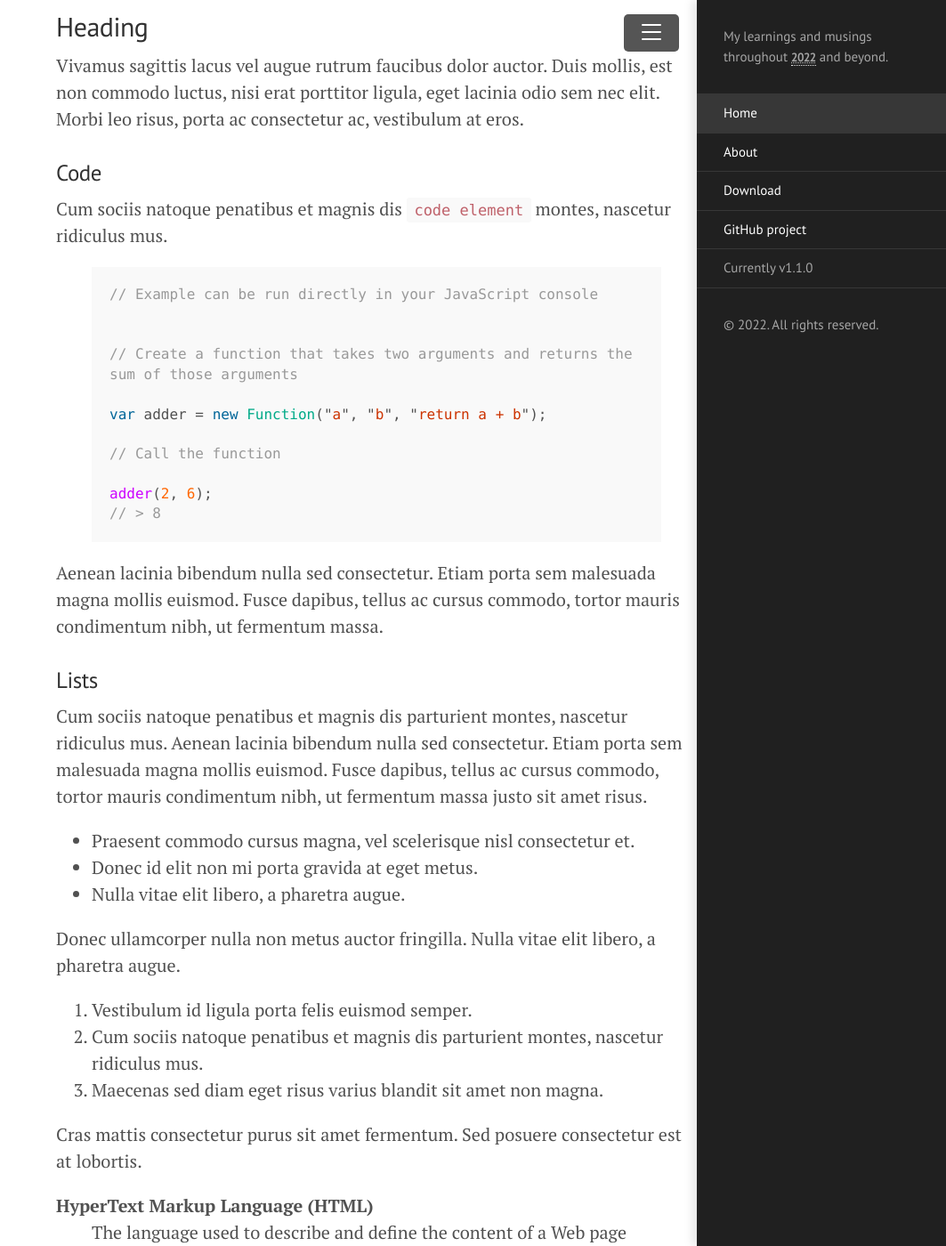
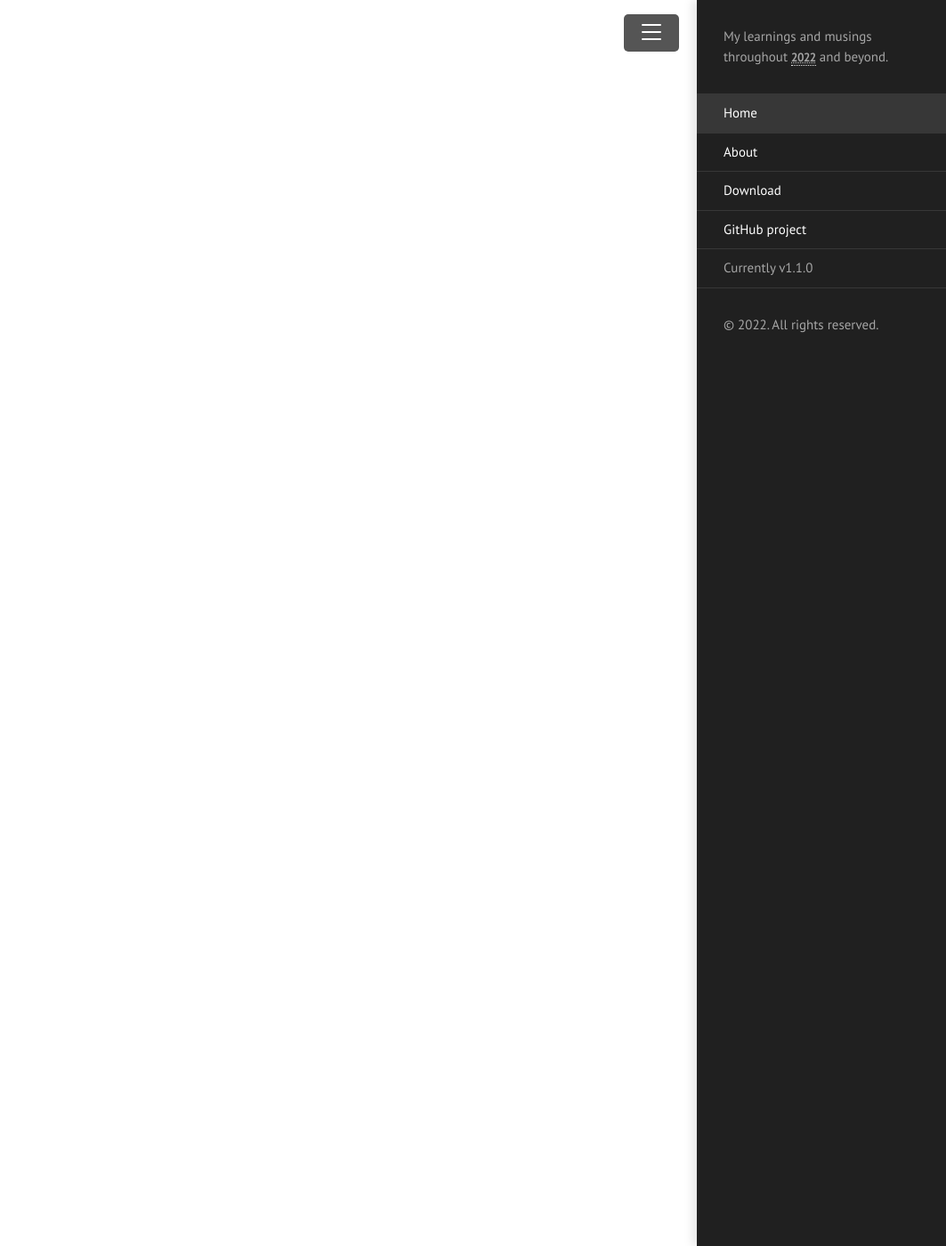
Before and after one commit to rbrtdvdsn/rbrtdvdsn.github.io, a Jekyll site: the page built from index.html, in a window 1280 px wide and 1400 px high, scrolled down 3767 px. Shown: the whole window at 89% size, without its empty margins (217-1280 px from the left). Built offline with Jekyll 4.4.1, drawn with Linux system fonts in a browser that asks for light colours; the list of posts is cut into pages by our own code; some of the changed text lies outside the part shown.

Commit message:
update naming convention and delete template posts

```diff
--- a/_posts/2020-04-01-whats-jekyll.md
+++ /dev/null
@@ -1,12 +0,0 @@
----
-layout: post
-title: What's Jekyll?
----
-
-[Jekyll](https://jekyllrb.com) is a static site generator, an open-source tool for creating simple yet powerful websites of all shapes and sizes. From [the project's readme](https://github.com/mojombo/jekyll/blob/master/README.markdown):
-
-  > Jekyll is a simple, blog aware, static site generator. It takes a template directory [...] and spits out a complete, static website suitable for serving with Apache or your favorite web server. This is also the engine behind GitHub Pages, which you can use to host your project’s page or blog right here from GitHub.
-
-It's an immensely useful tool and one we encourage you to use here with Lanyon.
-
-Find out more by [visiting the project on GitHub](https://github.com/mojombo/jekyll).
--- a/_posts/2020-04-02-example-content.md
+++ /dev/null
@@ -1,122 +0,0 @@
----
-layout: post
-title: Example content
----
-
-
-<div class="message">
-  Howdy! This is an example blog post that shows several types of HTML content supported in this theme.
-</div>
-
-Cum sociis natoque penatibus et magnis <a href="#">dis parturient montes</a>, nascetur ridiculus mus. *Aenean eu leo quam.* Pellentesque ornare sem lacinia quam venenatis vestibulum. Sed posuere consectetur est at lobortis. Cras mattis consectetur purus sit amet fermentum.
-
-> Curabitur blandit tempus porttitor. Nullam quis risus eget urna mollis ornare vel eu leo. Nullam id dolor id nibh ultricies vehicula ut id elit.
-
-Etiam porta **sem malesuada magna** mollis euismod. Cras mattis consectetur purus sit amet fermentum. Aenean lacinia bibendum nulla sed consectetur.
-
-## Inline HTML elements
-
-HTML defines a long list of available inline tags, a complete list of which can be found on the [Mozilla Developer Network](https://developer.mozilla.org/en-US/docs/Web/HTML/Element).
-
-- **To bold text**, use `<strong>`.
-- *To italicize text*, use `<em>`.
-- Abbreviations, like <abbr title="HyperText Markup Langage">HTML</abbr> should use `<abbr>`, with an optional `title` attribute for the full phrase.
-- Citations, like <cite>&mdash; Mark otto</cite>, should use `<cite>`.
-- <del>Deleted</del> text should use `<del>` and <ins>inserted</ins> text should use `<ins>`.
-- Superscript <sup>text</sup> uses `<sup>` and subscript <sub>text</sub> uses `<sub>`.
-
-Most of these elements are styled by browsers with few modifications on our part.
-
-## Heading
-
-Vivamus sagittis lacus vel augue rutrum faucibus dolor auctor. Duis mollis, est non commodo luctus, nisi erat porttitor ligula, eget lacinia odio sem nec elit. Morbi leo risus, porta ac consectetur ac, vestibulum at eros.
-
-### Code
-
-Cum sociis natoque penatibus et magnis dis `code element` montes, nascetur ridiculus mus.
-
-{% highlight js %}
-// Example can be run directly in your JavaScript console
-
-// Create a function that takes two arguments and returns the sum of those arguments
-var adder = new Function("a", "b", "return a + b");
-
-// Call the function
-adder(2, 6);
-// > 8
-{% endhighlight %}
-
-Aenean lacinia bibendum nulla sed consectetur. Etiam porta sem malesuada magna mollis euismod. Fusce dapibus, tellus ac cursus commodo, tortor mauris condimentum nibh, ut fermentum massa.
-
-### Lists
-
-Cum sociis natoque penatibus et magnis dis parturient montes, nascetur ridiculus mus. Aenean lacinia bibendum nulla sed consectetur. Etiam porta sem malesuada magna mollis euismod. Fusce dapibus, tellus ac cursus commodo, tortor mauris condimentum nibh, ut fermentum massa justo sit amet risus.
-
-* Praesent commodo cursus magna, vel scelerisque nisl consectetur et.
-* Donec id elit non mi porta gravida at eget metus.
-* Nulla vitae elit libero, a pharetra augue.
-
-Donec ullamcorper nulla non metus auctor fringilla. Nulla vitae elit libero, a pharetra augue.
-
-1. Vestibulum id ligula porta felis euismod semper.
-2. Cum sociis natoque penatibus et magnis dis parturient montes, nascetur ridiculus mus.
-3. Maecenas sed diam eget risus varius blandit sit amet non magna.
-
-Cras mattis consectetur purus sit amet fermentum. Sed posuere consectetur est at lobortis.
-
-<dl>
-  <dt>HyperText Markup Language (HTML)</dt>
-  <dd>The language used to describe and define the content of a Web page</dd>
-
-  <dt>Cascading Style Sheets (CSS)</dt>
-  <dd>Used to describe the appearance of Web content</dd>
-
-  <dt>JavaScript (JS)</dt>
-  <dd>The programming language used to build advanced Web sites and applications</dd>
-</dl>
-
-Integer posuere erat a ante venenatis dapibus posuere velit aliquet. Morbi leo risus, porta ac consectetur ac, vestibulum at eros. Nullam quis risus eget urna mollis ornare vel eu leo.
-
-### Tables
-
-Aenean lacinia bibendum nulla sed consectetur. Lorem ipsum dolor sit amet, consectetur adipiscing elit.
-
-<table>
-  <thead>
-    <tr>
-      <th>Name</th>
-      <th>Upvotes</th>
-      <th>Downvotes</th>
-    </tr>
-  </thead>
-  <tfoot>
-    <tr>
-      <td>Totals</td>
-      <td>21</td>
-      <td>23</td>
-    </tr>
-  </tfoot>
-  <tbody>
-    <tr>
-      <td>Alice</td>
-      <td>10</td>
-      <td>11</td>
-    </tr>
-    <tr>
-      <td>Bob</td>
-      <td>4</td>
-      <td>3</td>
-    </tr>
-    <tr>
-      <td>Charlie</td>
-      <td>7</td>
-      <td>9</td>
-    </tr>
-  </tbody>
-</table>
-
-Nullam id dolor id nibh ultricies vehicula ut id elit. Sed posuere consectetur est at lobortis. Nullam quis risus eget urna mollis ornare vel eu leo.
-
------
-
-Want to see something else added? <a href="https://github.com/poole/poole/issues/new">Open an issue.</a>
--- a/_posts/2020-04-03-introducing-lanyon.md
+++ /dev/null
@@ -1,38 +0,0 @@
----
-layout: post
-title: Introducing Lanyon
----
-
-Lanyon is an unassuming [Jekyll](http://jekyllrb.com) theme that places content first by tucking away navigation in a hidden drawer. It's based on [Poole](http://getpoole.com), the Jekyll butler.
-
-### Built on Poole
-
-Poole is the Jekyll Butler, serving as an upstanding and effective foundation for Jekyll themes by [@mdo](https://twitter.com/mdo). Poole, and every theme built on it (like Lanyon here) includes the following:
-
-* Complete Jekyll setup included (layouts, config, [404](/404), [RSS feed](/atom.xml), posts, and [example page](/about))
-* Mobile friendly design and development
-* Easily scalable text and component sizing with `rem` units in the CSS
-* Support for a wide gamut of HTML elements
-* Related posts (time-based, because Jekyll) below each post
-* Syntax highlighting, courtesy Pygments (the Python-based code snippet highlighter)
-
-### Lanyon features
-
-In addition to the features of Poole, Lanyon adds the following:
-
-* Toggleable sliding sidebar (built with only CSS) via **☰** link in top corner
-* Sidebar includes support for textual modules and a dynamically generated navigation with active link support
-* Two orientations for content and sidebar, default (left sidebar) and [reverse](https://github.com/poole/lanyon#reverse-layout) (right sidebar), available via `<body>` classes
-* [Eight optional color schemes](https://github.com/poole/lanyon#themes), available via `<body>` classes
-
-[Head to the readme](https://github.com/poole/lanyon#readme) to learn more.
-
-### Browser support
-
-Lanyon is by preference a forward-thinking project. In addition to the latest versions of Chrome, Safari (mobile and desktop), and Firefox, it is only compatible with Internet Explorer 9 and above.
-
-### Download
-
-Lanyon is developed on and hosted with GitHub. Head to the <a href="https://github.com/poole/lanyon">GitHub repository</a> for downloads, bug reports, and features requests.
-
-Thanks!
```
Also changed, not shown: _posts/20220103-the-year-of-growth.md (renamed from _posts/2022-01-01-the-year-of-growth.md, +1 -1 lines).
